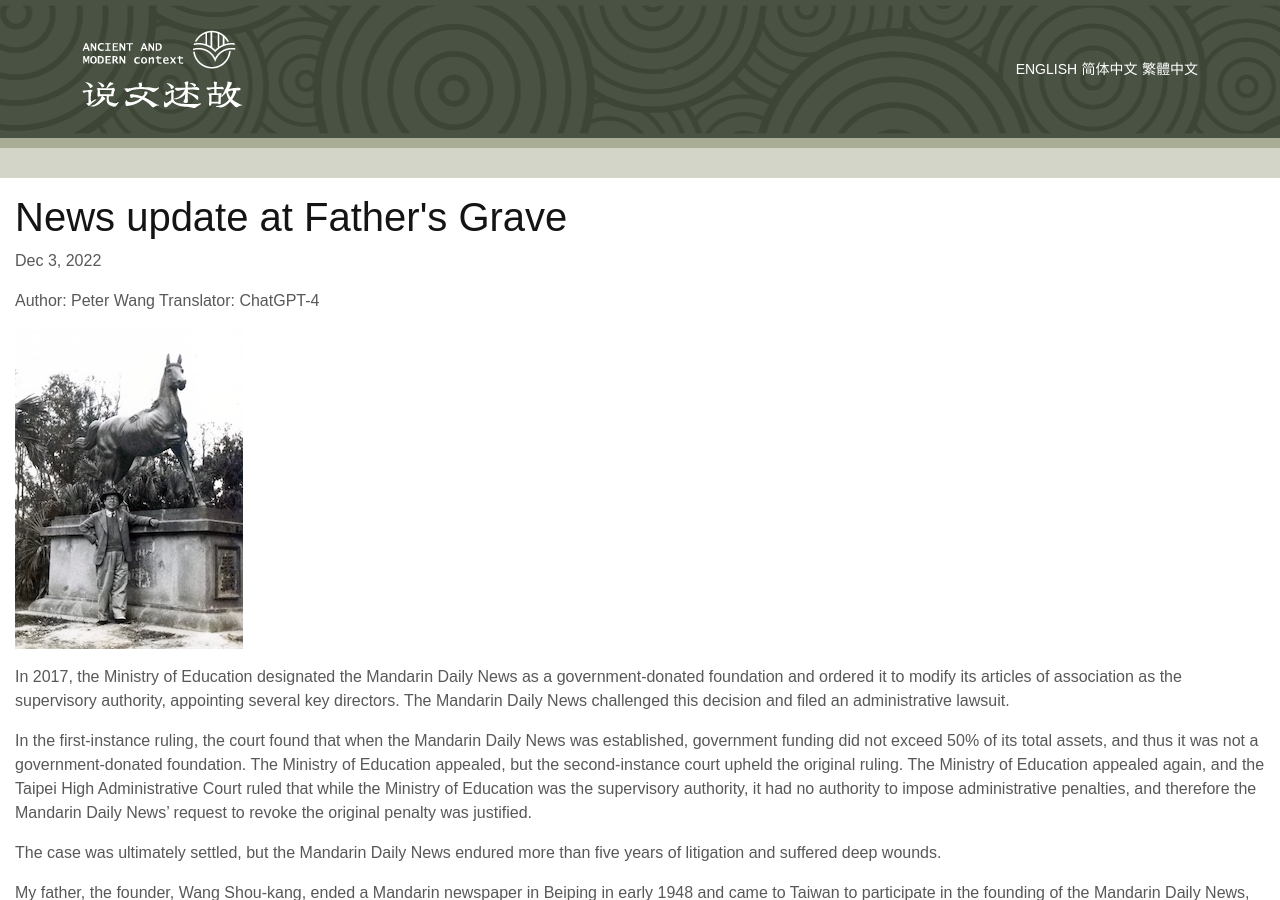
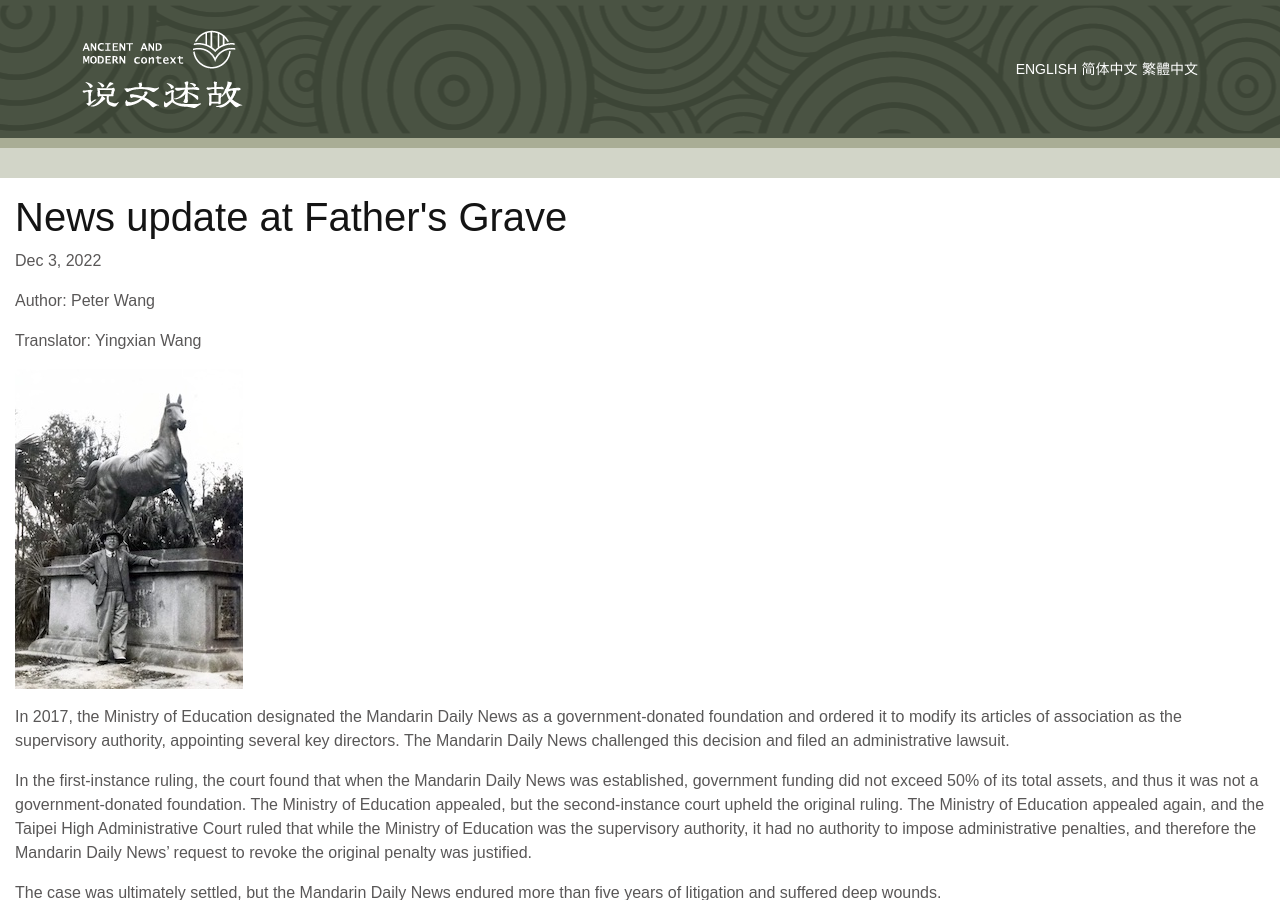
Before and after one commit to clangreformers/clangreformers.github.io, a Jekyll site: the page built from _posts/2022-12-03-update-father-at-his-grave.md, in a window 1280 px wide and 900 px high. Built offline with Jekyll 4.4.1, drawn with Linux system fonts in a browser that asks for light colours.

Commit message:
add translation

```diff
--- a/_posts/2022-12-03-update-father-at-his-grave.md
+++ b/_posts/2022-12-03-update-father-at-his-grave.md
@@ -8,7 +8,8 @@
 ---
 
 Author: Peter Wang
-Translator: ChatGPT-4
+
+Translator: Yingxian Wang
 
 ![image](/assets/imgs/shoukang_wang.jpeg "Wang Shoukang, the first deputy editor-in-chief of Mandarin Daily News. Provided by Peter Wang")
 
```
